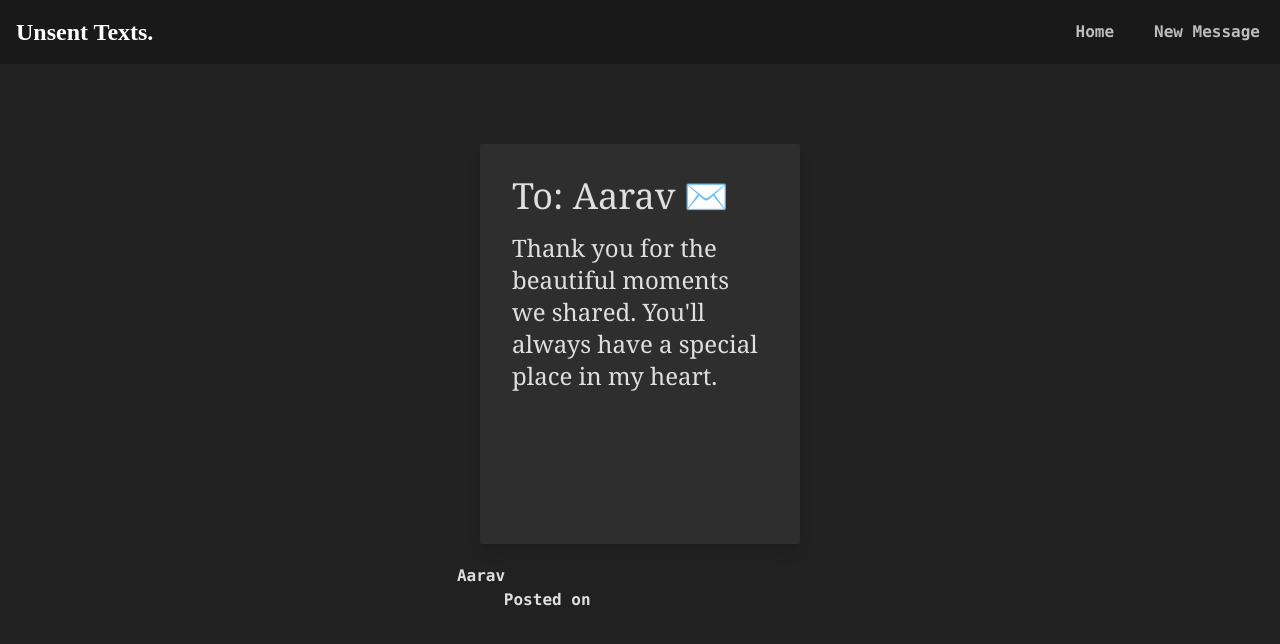
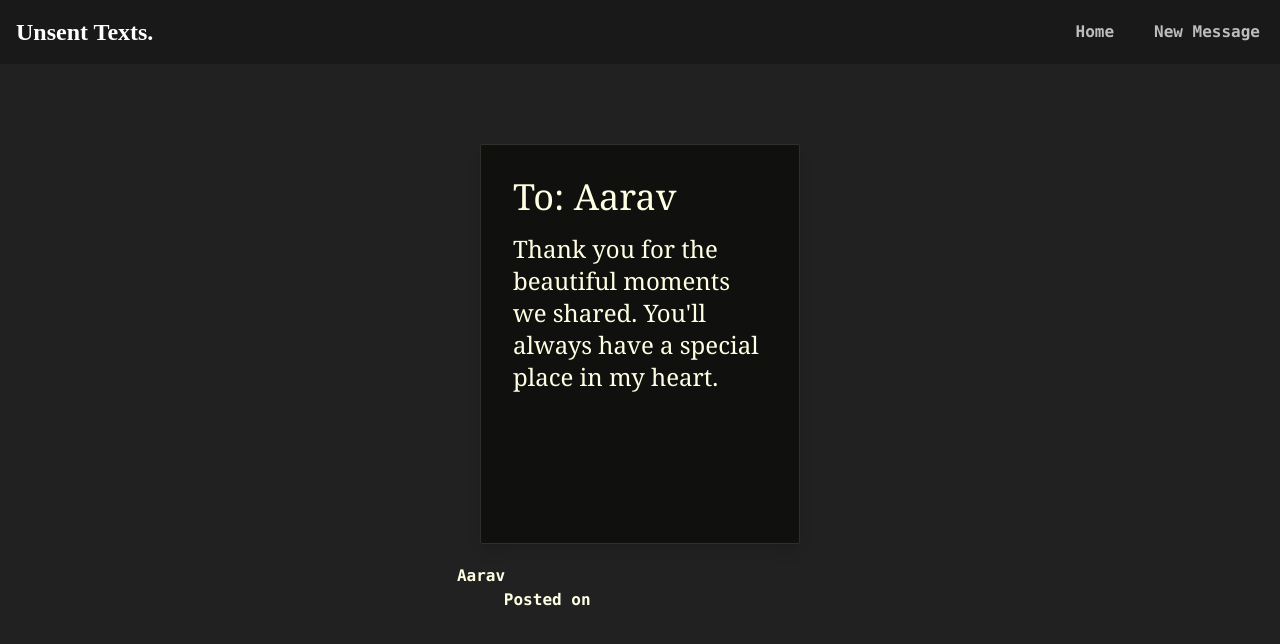
Before and after one commit to notprjwl/unsent-texts, a React (Create React App) app: page /messages/1 in a window 1280 px wide. Shown: the top 644 px of the page. Built offline with nearby package versions, Linux system fonts and the light colour scheme; data requests are answered from the project's data file.

Commit message:
Update MesgDetails.jsx
update design

```diff
--- a/src/components/MesgDetails.jsx
+++ b/src/components/MesgDetails.jsx
@@ -10,31 +10,31 @@ const MesgDetails = () => {
     <div className='text-center'>
       {isLoading && (
         <div className='text-center'>
-          <svg aria-hidden='true' className='inline w-8 h-[75vh] mt-5 text-[#191919] animate-spin fill-white' viewBox='0 0 100 101' fill='none' xmlns='http://www.w3.org/2000/svg'>
+          <svg aria-hidden='true' className='inline w-8 h-[75vh] mt-5 text-[#10100e] animate-spin fill-[#ffffe3]' viewBox='0 0 100 101' fill='none' xmlns='http://www.w3.org/2000/svg'>
             <path d='M100 50.5908C100 78.2051 77.6142 100.591 50 100.591C22.3858 100.591 0 78.2051 0 50.5908C0 22.9766 22.3858 0.59082 50 0.59082C77.6142 0.59082 100 22.9766 100 50.5908ZM9.08144 50.5908C9.08144 73.1895 27.4013 91.5094 50 91.5094C72.5987 91.5094 90.9186 73.1895 90.9186 50.5908C90.9186 27.9921 72.5987 9.67226 50 9.67226C27.4013 9.67226 9.08144 27.9921 9.08144 50.5908Z' fill='currentColor' />
             <path d='M93.9676 39.0409C96.393 38.4038 97.8624 35.9116 97.0079 33.5539C95.2932 28.8227 92.871 24.3692 89.8167 20.348C85.8452 15.1192 80.8826 10.7238 75.2124 7.41289C69.5422 4.10194 63.2754 1.94025 56.7698 1.05124C51.7666 0.367541 46.6976 0.446843 41.7345 1.27873C39.2613 1.69328 37.813 4.19778 38.4501 6.62326C39.0873 9.04874 41.5694 10.4717 44.0505 10.1071C47.8511 9.54855 51.7191 9.52689 55.5402 10.0491C60.8642 10.7766 65.9928 12.5457 70.6331 15.2552C75.2735 17.9648 79.3347 21.5619 82.5849 25.841C84.9175 28.9121 86.7997 32.2913 88.1811 35.8758C89.083 38.2158 91.5421 39.6781 93.9676 39.0409Z' fill='currentFill' />
           </svg>
         </div>
       )}
-      {error && <div className='inline-block text-gray-300 text-wrap bg-[#191919] font-mono mt-10 p-5 rounded-md'>{error}</div>}
+      {error && <div className='inline-block text-gray-300 text-wrap bg-[#10100e] font-mono mt-10 p-5 rounded-md'>{error}</div>}
       {mesg && (
         <div className='flex justify-center text-center'>
-          <div key={mesg.id} className='bg-[#2e2e2e] p-8 h-[50vh] w-[40vh] mt-[10vh] rounded-sm shadow-lg text-center'>
-            <h1 className='text-[#dfdfdf] text-4xl font-serif font-[500] flex justify-start'>
-              To: {mesg.name} <span className='cursor-pointer pl-2'>✉️</span>
+          <div key={mesg.id} className='bg-[#10100e] p-8 h-[50vh] w-[40vh] mt-[10vh] rounded-sm shadow-lg text-center border border-[#30302b]'>
+            <h1 className='text-[#ffffe3] text-4xl font-serif font-[500] flex justify-start'>
+              To: {mesg.name} <span className='cursor-pointer pl-2'></span>
               {/* <span>
                 <svg xmlns='http://www.w3.org/2000/svg' fill='none' viewBox='0 0 24 24' strokeWidth={1.5} stroke='currentColor' className='w-5 h-5 text-[#fd4c90] ml-[120px] mt-1'>
                   <path strokeLinecap='round' strokeLinejoin='round' d='M21.75 6.75v10.5a2.25 2.25 0 0 1-2.25 2.25h-15a2.25 2.25 0 0 1-2.25-2.25V6.75m19.5 0A2.25 2.25 0 0 0 19.5 4.5h-15a2.25 2.25 0 0 0-2.25 2.25m19.5 0v.243a2.25 2.25 0 0 1-1.07 1.916l-7.5 4.615a2.25 2.25 0 0 1-2.36 0L3.32 8.91a2.25 2.25 0 0 1-1.07-1.916V6.75' />
                 </svg>
               </span> */}
             </h1>
-            <p className='text-[#dfdfdf] mt-4 text-2xl text-start font-serif whitespace-normal'>{mesg.mesg}</p>
+            <p className='text-[#ffffe3] mt-4 text-2xl text-start font-serif whitespace-normal'>{mesg.mesg}</p>
           </div>
         </div>
 
       )}
       {mesg && (
-        <div className="text-[#dfdfdf]">
+        <div className="text-[#ffffe3]">
           <h1 className="font-mono font-bold mt-5 pl-none mr-[318px] cursor-pointer text-wrap inline-block max-w-full "> <a href="">{mesg.name}</a> </h1>
           <h1 className="font-mono font-bold mr-[11.6rem]"> Posted on {mesg.date}</h1>
 
```
